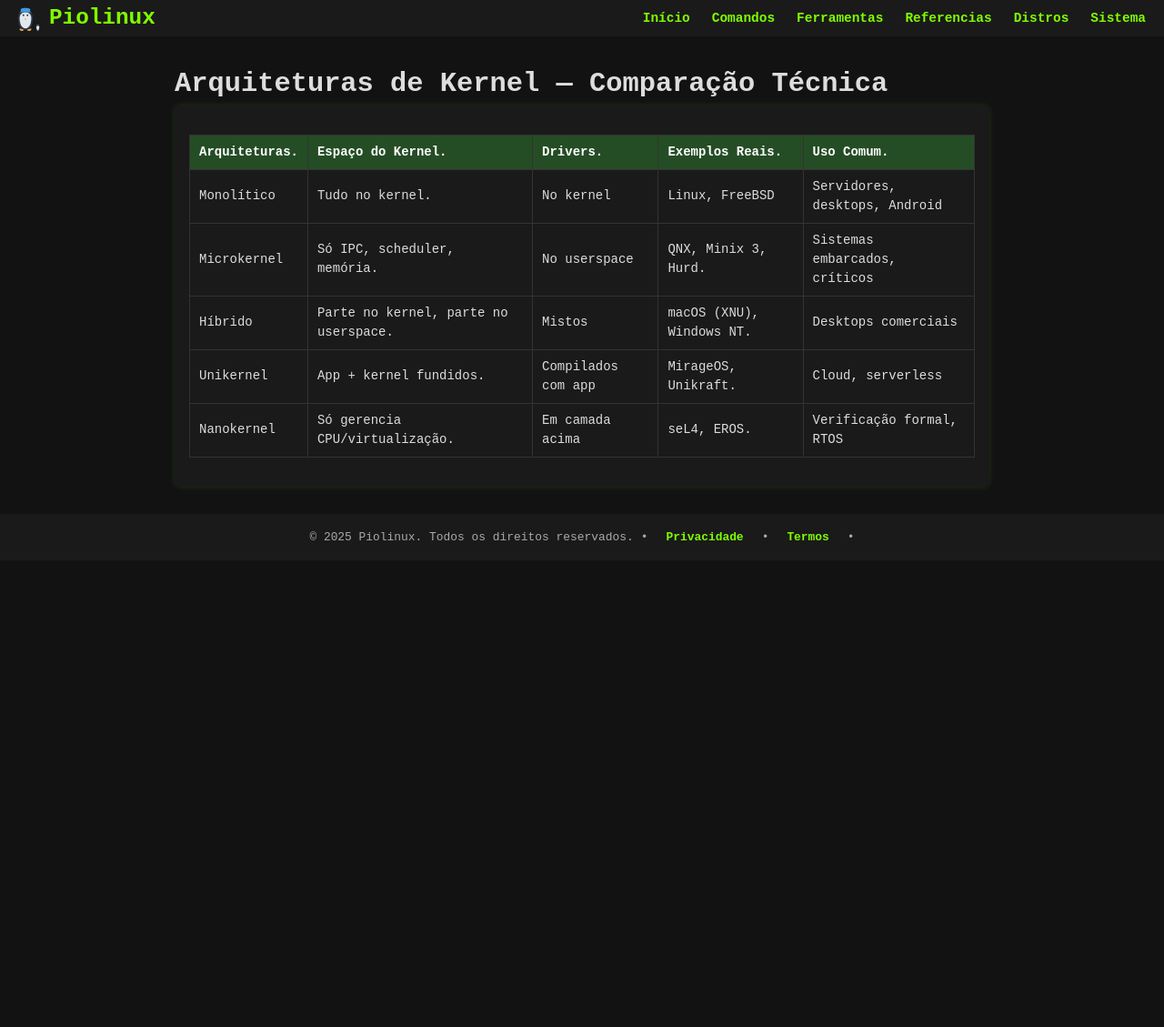
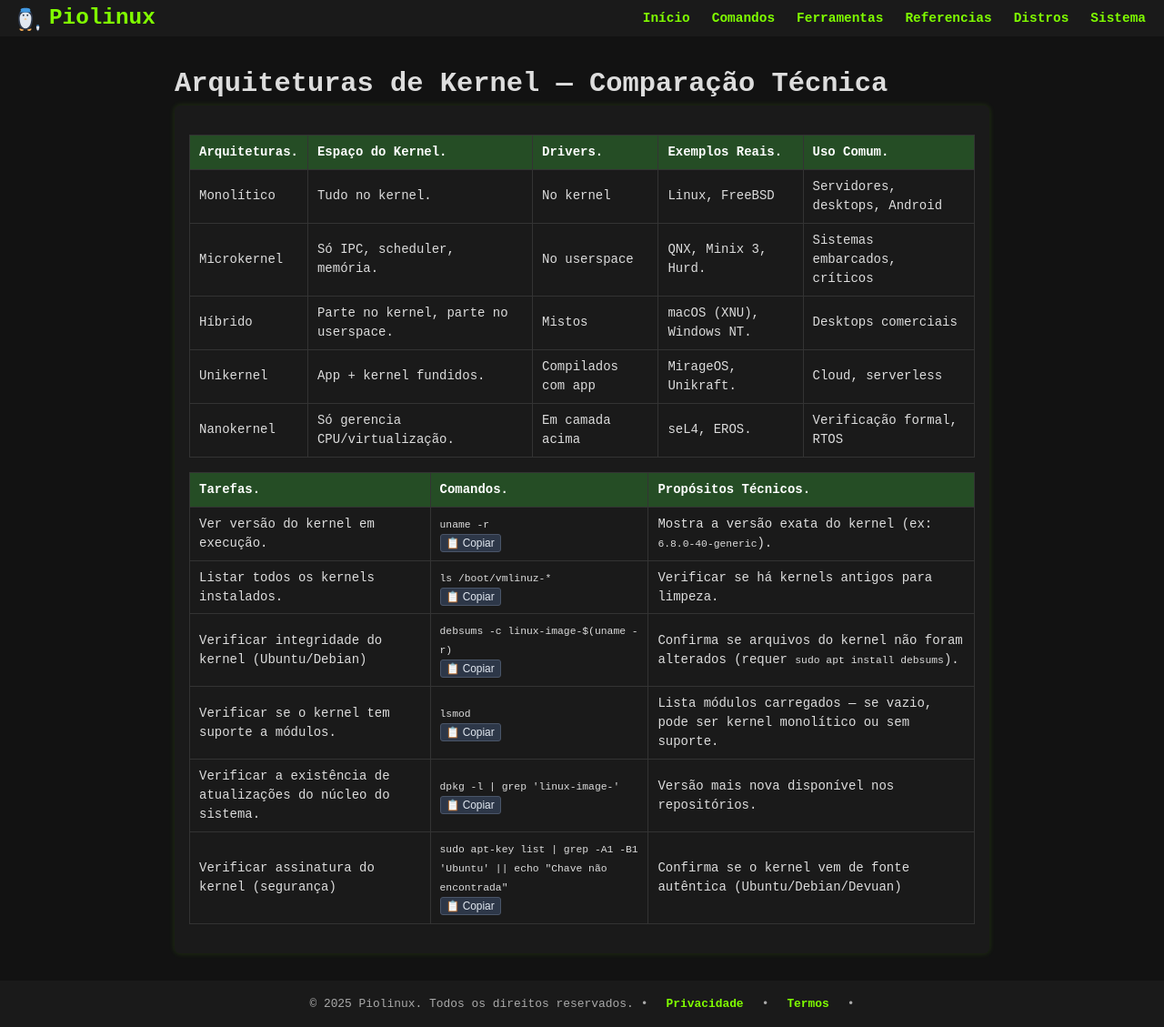
Before and after one commit to Piolinux/piolinux-site, a Jekyll site: the page built from _pages/_kernel/tabela-evergreen-de-tipos-de-kernel.md, in a window 1280 px wide. Shown: the whole page at 91% size. Built offline with Jekyll 4.4.1, drawn with Linux system fonts in a browser that asks for light colours; before the commit the page ends 900 px from its top, so only the background shows below that.

Commit message:
Update tabela-evergreen-de-tipos-de-kernel.md

```diff
--- a/_pages/_kernel/tabela-evergreen-de-tipos-de-kernel.md
+++ b/_pages/_kernel/tabela-evergreen-de-tipos-de-kernel.md
@@ -65,39 +65,50 @@ tags: [kernel, linux, microkernel, unikernel, arquitetura, sistema-operacional,
     </tr>
   </tbody>
 </table>
-</section>
+
+
+<table class="evergreen-table">
+    <thead>
+      <tr>
+        <th>Tarefas.</th>
+        <th>Comandos.</th>
+        <th>Propósitos Técnicos.</th>
+      </tr>
+    </thead>
+    <tbody>
+      <tr>
+        <td data-label="Tarefa">Ver versão do kernel em execução.</td>
+        <td data-label="Comando"><code>uname -r</code><br><button class="copy-btn" data-command="uname -r">📋 Copiar</button></td>
+        <td data-label="Propósito Técnico">Mostra a versão exata do kernel (ex: <code>6.8.0-40-generic</code>).</td>
+      </tr>
+      <tr>
+        <td data-label="Tarefa">Listar todos os kernels instalados.</td>
+        <td data-label="Comando"><code>ls /boot/vmlinuz-*</code><br><button class="copy-btn" data-command="ls /boot/vmlinuz-*">📋 Copiar</button></td>
+        <td data-label="Propósito Técnico">Verificar se há kernels antigos para limpeza.</td>
+      </tr>
+      <tr>
+        <td data-label="Tarefa">Verificar integridade do kernel (Ubuntu/Debian)</td>
+        <td data-label="Comando"><code>debsums -c linux-image-$(uname -r)</code><br><button class="copy-btn" data-command="debsums -c linux-image-$(uname -r)">📋 Copiar</button></td>
+        <td data-label="Propósito Técnico">Confirma se arquivos do kernel não foram alterados (requer <code>sudo apt install debsums</code>).</td>
+      </tr>
+      <tr>
+        <td data-label="Tarefa">Verificar se o kernel tem suporte a módulos.</td>
+        <td data-label="Comando"><code>lsmod</code><br><button class="copy-btn" data-command="lsmod">📋 Copiar</button></td>
+        <td data-label="Propósito Técnico">Lista módulos carregados — se vazio, pode ser kernel monolítico ou sem suporte.</td>
+      </tr>
+      <tr>
+        <td data-label="Tarefa">Verificar a existência de atualizações do núcleo do sistema.</td>
+        <td data-label="Comando"><code>dpkg -l | grep 'linux-image-'</code><br><button class="copy-btn" data-command="dpkg -l | grep 'linux-image-'">📋 Copiar</button></td>
+        <td data-label="Propósito Técnico">Versão mais nova disponível nos repositórios.</td>
+      </tr>
+      <tr>
+        <td data-label="Tarefa">Verificar assinatura do kernel (segurança)</td>
+        <td data-label="Comando"><code>sudo apt-key list | grep -A1 -B1 'Ubuntu' || echo "Chave não encontrada"</code><br><button class="copy-btn" data-command='sudo apt-key list | grep -A1 -B1 "Ubuntu" || echo "Chave não encontrada"'>📋 Copiar</button></td>
+        <td data-label="Propósito Técnico">Confirma se o kernel vem de fonte autêntica (Ubuntu/Debian/Devuan)</td>
+      </tr>
+    </tbody>
+  </table>
 
 
 
-<script type="application/ld+json">
-{
-  "@context": "https://schema.org",
-  "@type": "TechArticle",
-  "headline": "Arquiteturas de Kernel: Monolítico, Microkernel, Híbrido e Unikernel",
-  "description": "Tabela comparativa técnica entre arquiteturas de kernel: monolítico (Linux), microkernel (QNX), híbrido (XNU), unikernel (MirageOS) e nanokernel (seL4).",
-  "articleBody": "Comparação técnica de arquiteturas de kernel: monolítico (tudo no kernel, ex: Linux), microkernel (serviços no userspace, ex: QNX), híbrido (mistura, ex: macOS XNU), unikernel (app + kernel fundidos, ex: MirageOS), nanokernel (mínimo absoluto, ex: seL4). Inclui localização de drivers, espaço de execução e casos de uso.",
-  "inLanguage": "pt-BR",
-  "url": "{{ page.url | absolute_url }}",
-  "mainEntityOfPage": {
-    "@type": "WebPage",
-    "@id": "{{ page.url | absolute_url }}"
-  },
-  "author": {
-    "@type": "Person",
-    "name": "Piolinux",
-    "url": "https://piolinux.com"
-  },
-  "publisher": {
-    "@type": "Organization",
-    "name": "Piolinux",
-    "logo": {
-      "@type": "ImageObject",
-      "url": "https://piolinux.com/logo-512.png",
-      "width": 512,
-      "height": 512
-    }
-  },
-  "datePublished": "{{ page.date | date_to_rfc3339 }}",
-  "dateModified": "{{ page.last_modified_at | date_to_rfc3339 }}"
-}
-</script>
+</section>
```
